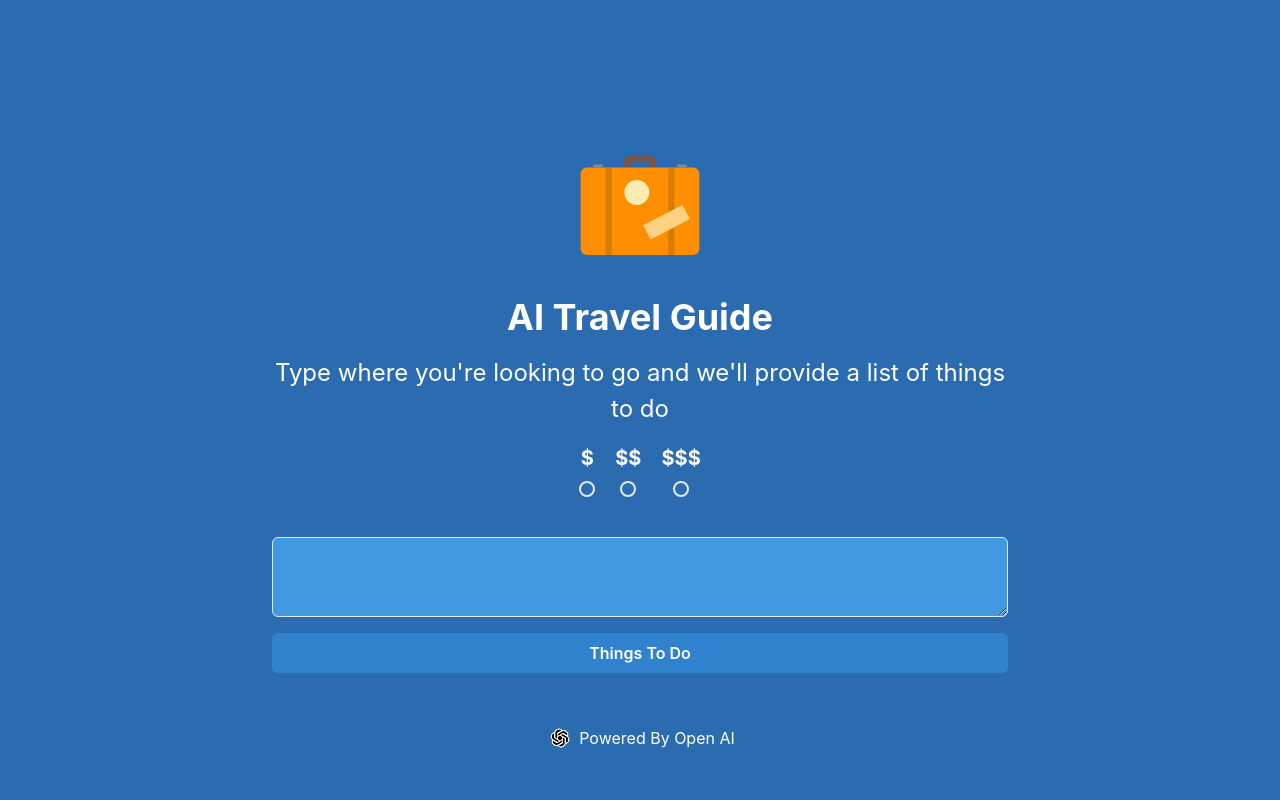
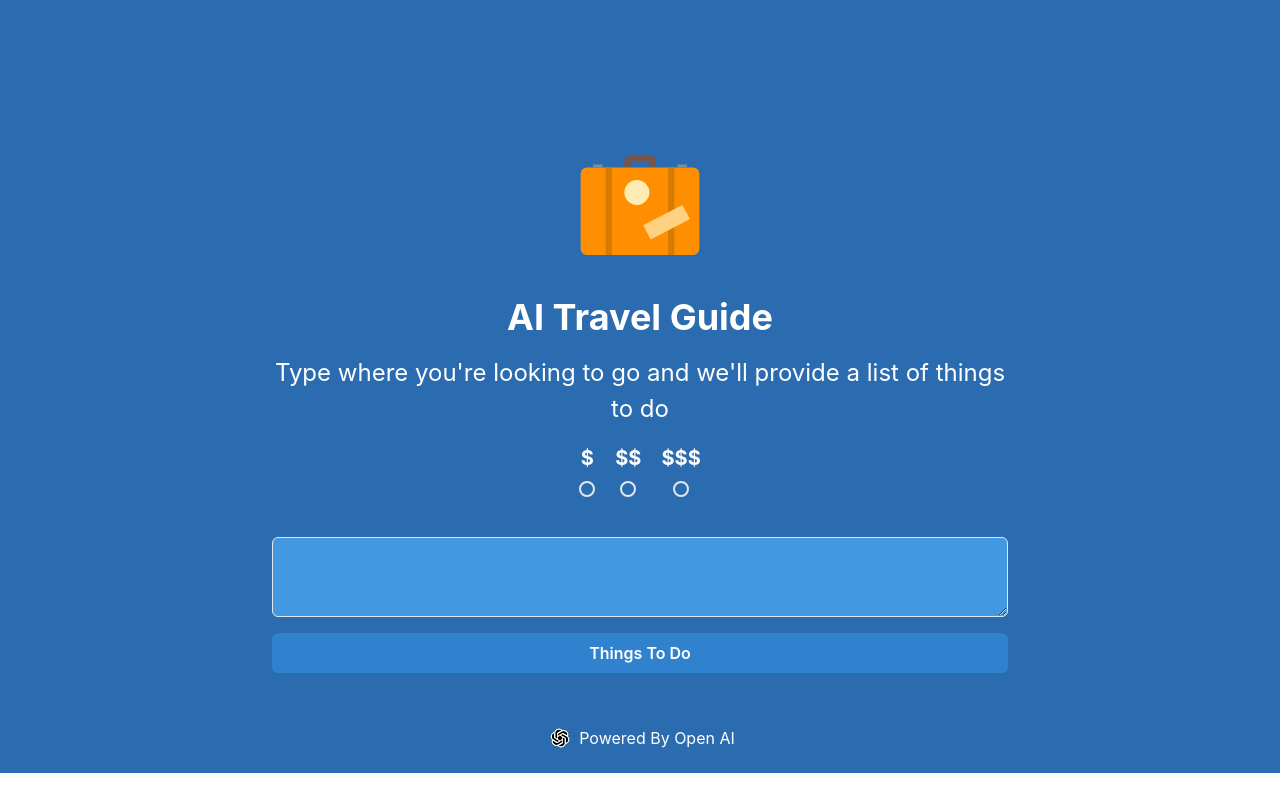
Before and after one commit to Taaaaab/ai-tour-guide, a React (Vite) app: page / in a window 1280 px wide. Built offline with nearby package versions, Linux system fonts and the light colour scheme; no server answers.

Commit message:
Modify box height and footer padding

```diff
--- a/src/App.jsx
+++ b/src/App.jsx
@@ -51,7 +51,7 @@ const App = () => {
   };
 
   return (
-    <Box bg="blue.600" color="white" height="100vh" paddingTop={130}>
+    <Box bg="blue.600" color="white" height="auto" paddingTop={130}>
       <Container maxWidth="3xl" centerContent>
         <Header />
         <TextInput extractKeywords={extractKeywords} />
--- a/src/components/Footer.jsx
+++ b/src/components/Footer.jsx
@@ -4,7 +4,7 @@ import logo from '../assets/openai.png';
 
 const Footer = () => {
   return (
-    <Box marginTop={50}>
+    <Box marginTop={50} paddingBottom={5}>
       <Flex justifyContent="center" alignItems="center">
         <Image src={logo} marginRight={1} />
         <Text>Powered By Open AI</Text>
```
